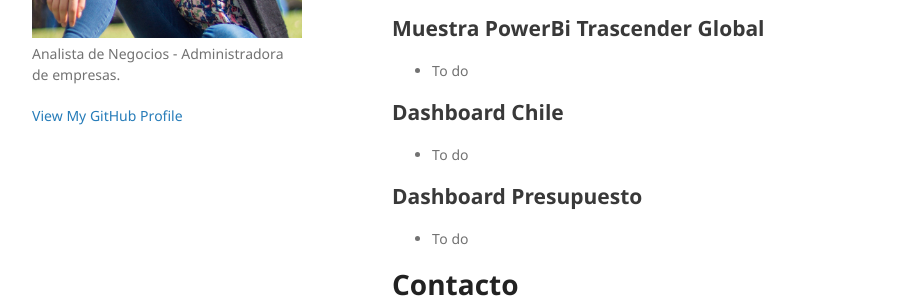
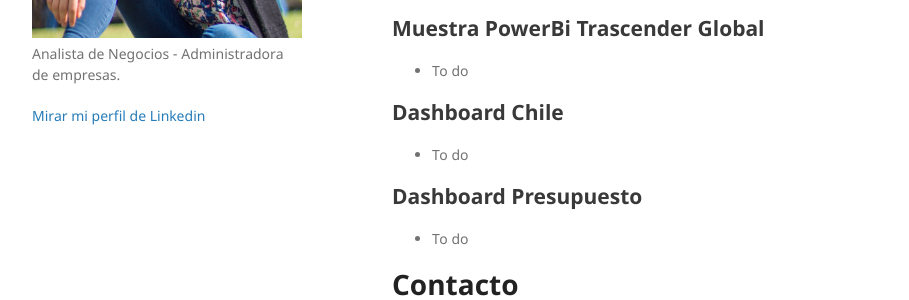
Before and after one commit to dicana27/dicana27.github.io, a Jekyll site: the page built from index.md, in a window 1280 px wide. Shown: the part 372-672 px from the top of the page, without its empty margins (178-1087 px from the left). Built offline with Jekyll 4.4.1, drawn with Linux system fonts in a browser that asks for light colours; our own code applies the rules of GitHub Pages for plain Markdown files.

Commit message:
link de perfil de linkedin

```diff
--- a/_layouts/default.html
+++ b/_layouts/default.html
@@ -29,7 +29,7 @@
         {% endif %}
 
         {% if site.github.is_user_page %}
-        <p class="view"><a href="{{ site.github.owner_url }}">View My GitHub Profile</a></p>
+        <p class="view"><a href="https://www.linkedin.com/in/diana-narvaez-admin/">Mirar mi perfil de Linkedin</a></p>
         {% endif %}
 
         {% if site.show_downloads %}
```
